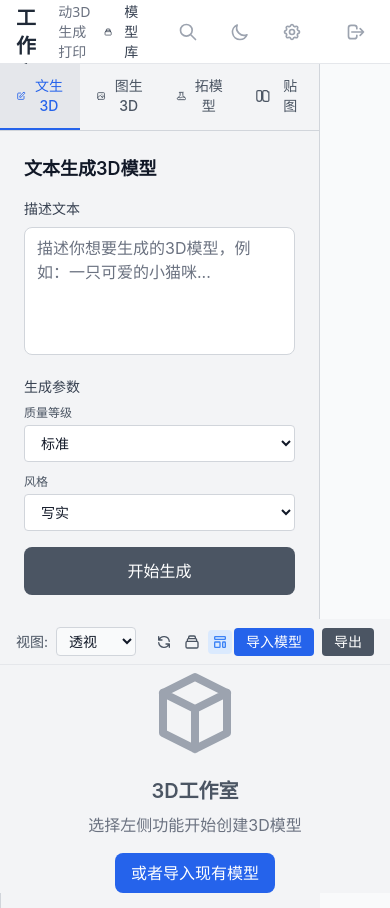
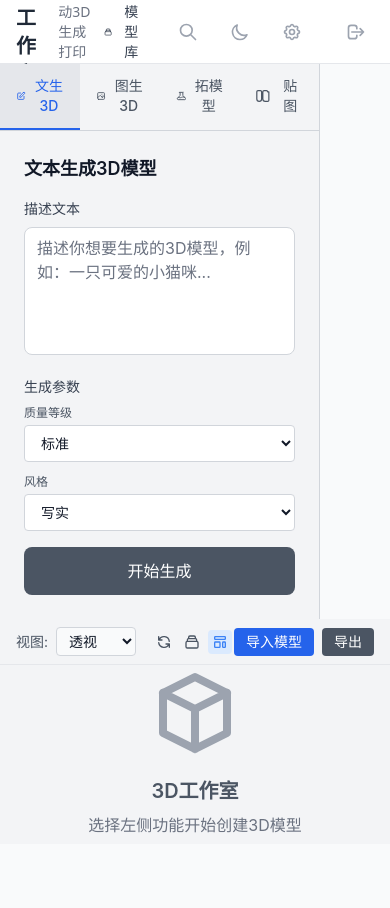
Before and after one commit to sunqirui1987/qiniu-hackathon-3d, a Vue app: page / in a window 390 px wide. After the commit the page ends 844 px from the top, so only its background shows below. Built offline with nearby package versions, Linux system fonts and the light colour scheme; no server answers; sample sign-in values are in the browser's storage.

Commit message:
更新studio的布局

```diff
--- a/src/views/Studio.vue
+++ b/src/views/Studio.vue
@@ -1,5 +1,5 @@
 <template>
-  <div class="studio-container h-screen flex bg-gray-50 dark:bg-gray-900 text-gray-900 dark:text-white">
+  <div class="studio-container h-[calc(100vh-4rem)] flex bg-gray-50 dark:bg-gray-900 text-gray-900 dark:text-white overflow-hidden">
     <!-- 左侧Tab面板组件 -->
     <LeftTabPanel
       :active-tab="activeTab"
@@ -364,7 +364,7 @@ onMounted(() => {
 
 /* 中央查看器区域 */
 .central-viewer {
-  min-height: 100vh;
+  height: 100%;
   position: relative;
 }
 
@@ -394,7 +394,8 @@ onMounted(() => {
   }
 
   .central-viewer {
-    min-height: 50vh;
+    height: 50vh;
+    flex: 1;
   }
 }
 </style>
```
